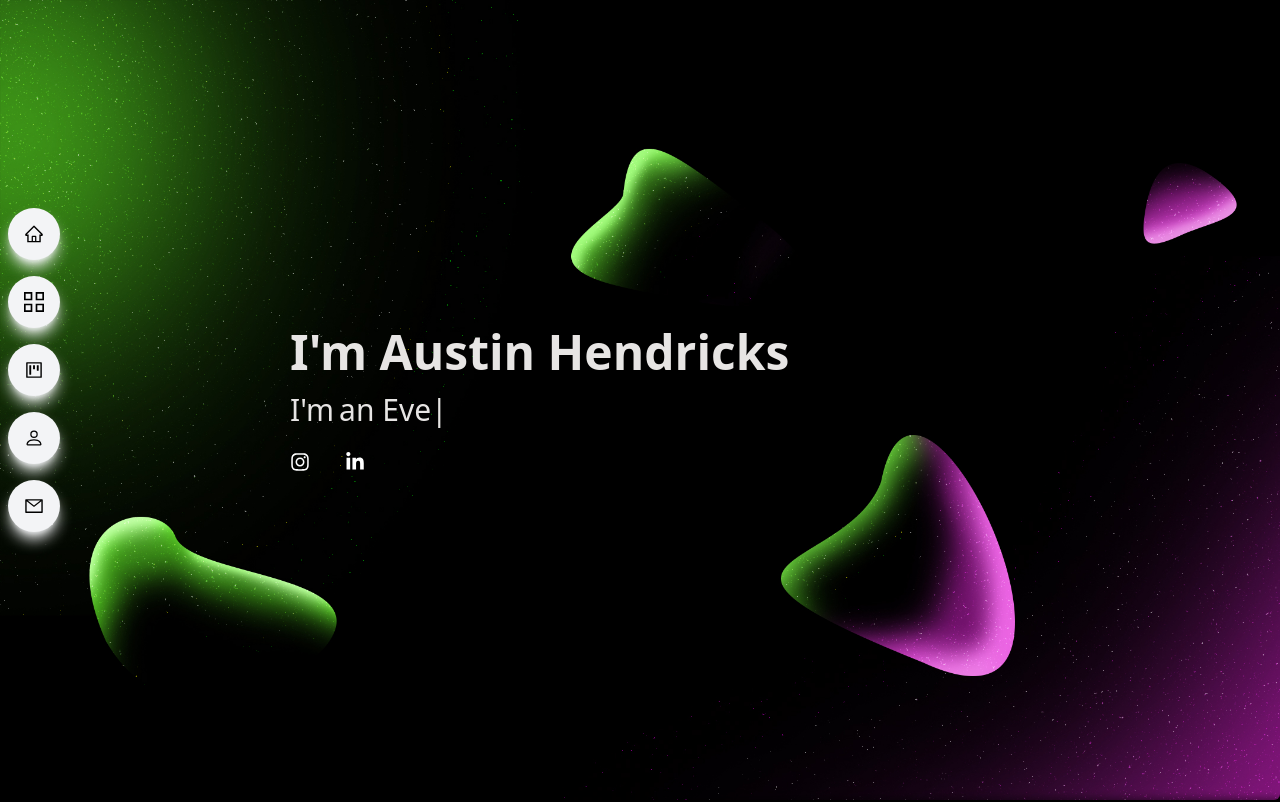
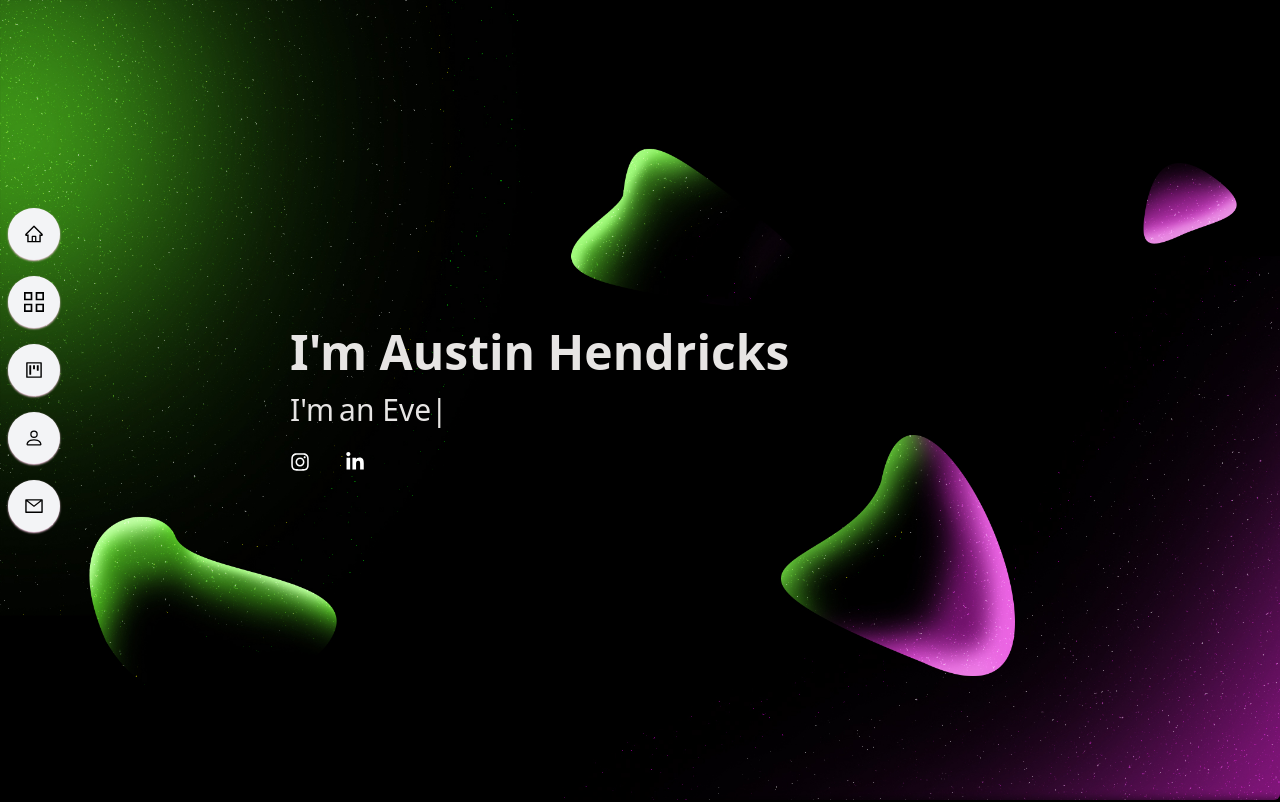
Before and after one commit to AustinMH0/personal-website, a React (Vite) app in the folder my-react-app/: page / in a window 1280 px wide. Shown: the top 802 px of the page. Built offline with nearby package versions, Linux system fonts and the light colour scheme.

Commit message:
Links now open in new tab

```diff
--- a/my-react-app/src/components/Main.jsx
+++ b/my-react-app/src/components/Main.jsx
@@ -33,10 +33,10 @@ const Main = () => {
             />
           </h2>
           <div className='flex justify-between pt-6 max-w-[75px] w-full'>
-            <a href='https://www.instagram.com/renderloop_/'>
+            <a style={{display: "table-cell"}} target="_blank" href='https://www.instagram.com/renderloop_/'>
               <FaInstagram  className='cursor-pointer fill-white' size={20} />
             </a>
-            <a href='https://www.linkedin.com/'>
+            <a style={{display: "table-cell"}} target="_blank" href='https://www.linkedin.com/'>
               <FaLinkedinIn className='cursor-pointer fill-white' size={20} />
             </a>
           </div>
--- a/my-react-app/src/components/ProjectItem.jsx
+++ b/my-react-app/src/components/ProjectItem.jsx
@@ -1,6 +1,6 @@
 import React from 'react'
 
-const ProjectItem = ({img, title, stack}) => {
+const ProjectItem = ({img, title, stack, link}) => {
   return (
     <div className='relative flex items-center justify-center h-fit w-full shadow-2xl shadow-[#000000] rounded-xl group hover:bg-gradient-to-r from-gray-900 to-[#c531c8]'>
         <img src={img} alt={title} className='rounded-xl group-hover:opacity-10'/>
@@ -9,8 +9,10 @@ const ProjectItem = ({img, title, stack}) => {
                 {title}
             </h3>
             <p className='pb-4 pt-2 text-white text-center'>{stack}</p>
-            <a href='/'>
-                <p className='text-center p-3  rounded-lg bg-white text-gray-700 font-bold cursor-pointer text-lg'>More Info</p>
+            <a style={{display: "table-cell"}} target="_blank" href={link}>
+                <p className='text-center p-3  rounded-lg bg-white text-gray-700 font-bold cursor-pointer text-lg'>
+                  More Info
+                </p>
             </a>
         </div>
     </div>
--- a/my-react-app/src/components/Projects.jsx
+++ b/my-react-app/src/components/Projects.jsx
@@ -14,10 +14,10 @@ const Projects = () => {
             Lorem ipsum dolor sit amet consectetur, adipisicing elit. Optio perferendis similique velit totam, quaerat, labore voluptas laboriosam ducimus omnis nihil odit, quod temporibus adipisci nisi autem libero distinctio doloremque. Recusandae.
         </p>
         <div className='grid sm:grid-cols-2 gap-12 text-stone-300'>
-            <ProjectItem img={VRcadeSuiteImg} title='VRcade Suite' stack='Unity, C#' />
-            <ProjectItem img={RecipeImg} title='Recipe Manager' stack='Python, Coverage.py, Unittests, Github Actions, Docker' />
-            <ProjectItem img={DrumsImg} title='VR Drums' stack='Unity, C#' />
-            <ProjectItem img={WebsiteImg} title='Portfolio Website' stack='React JS, Vite, Tailwind, S3, Cloudfront, Github Actions, Docker' />
+            <ProjectItem img={VRcadeSuiteImg} link='https://github.com/LuisRamirezTorres/CS425-Senior-Project' title='VRcade Suite' stack='Unity, C#' />
+            <ProjectItem img={RecipeImg} link='https://github.com/AustinMH0/CS333-Final-Project' title='Recipe Manager' stack='Python, Coverage.py, Unittests, Github Actions, Docker' />
+            <ProjectItem img={DrumsImg} link='https://github.com/AustinMH0/CS484-Final-Project' title='VR Drums' stack='Unity, C#' />
+            <ProjectItem img={WebsiteImg} link='https://github.com/AustinMH0/personal-website' title='Portfolio Website' stack='React JS, Vite, Tailwind, S3, Cloudfront, Github Actions, Docker' />
         </div>
     </div>
   )
--- a/my-react-app/src/components/Sidenav.jsx
+++ b/my-react-app/src/components/Sidenav.jsx
@@ -2,14 +2,6 @@ import React, {useState} from 'react';
 import { AiOutlineHome, AiOutlineMenu, AiOutlineProject, AiOutlineMail } from 'react-icons/ai';
 import { GrProjects } from 'react-icons/gr';
 import { BsPerson } from 'react-icons/bs';
-
-// function ResumeClick() {
-
-//     let navigate = useNavigate();
-//     const routeChange = () =>{
-//       let path = `./resume.jsx`;
-//       navigate(path);
-//     }
 
 const Sidenav = () => {
     const [nav, setNav] = useState(false);
@@ -68,19 +60,19 @@ const Sidenav = () => {
         }
         <div className='md:block hidden fixed top-[25%] z-10'>
             <div className='flex flex-col'>
-                <a href='#main' className='rounded-full shadow-lg bg-gray-100 shadow-gray-100 m-2 p-4 cursor-pointer hover:scale-110 ease-in duration-300'>
+                <a href='#main' className='rounded-full shadow-sm bg-gray-100 shadow-pink-200 m-2 p-4 cursor-pointer hover:scale-110 ease-in duration-300'>
                     <AiOutlineHome size={20} />
                 </a>
-                <a href='#work' className='rounded-full shadow-lg bg-gray-100 shadow-gray-100 m-2 p-4 cursor-pointer hover:scale-110 ease-in duration-300'>
+                <a href='#work' className='rounded-full shadow-sm bg-gray-100 shadow-pink-200 m-2 p-4 cursor-pointer hover:scale-110 ease-in duration-300'>
                     <GrProjects size={20} />
                 </a>
-                <a href='#projects' className='rounded-full shadow-lg bg-gray-100 shadow-gray-100 m-2 p-4 cursor-pointer hover:scale-110 ease-in duration-300'>
+                <a href='#projects' className='rounded-full shadow-sm bg-gray-100 shadow-pink-200 m-2 p-4 cursor-pointer hover:scale-110 ease-in duration-300'>
                     <AiOutlineProject size={20} />
                 </a>
-                <a href='./resume/' className='rounded-full shadow-lg bg-gray-100 shadow-gray-100 m-2 p-4 cursor-pointer hover:scale-110 ease-in duration-300'>
+                <a style={{display: "table-cell"}} target="_blank" href='./resume/' className='rounded-full shadow-sm bg-gray-100 shadow-pink-200 m-2 p-4 cursor-pointer hover:scale-110 ease-in duration-300'>
                     <BsPerson size={20} />
                 </a>
-                <a href='#contact' className='rounded-full shadow-lg bg-gray-100 shadow-gray-100 m-2 p-4 cursor-pointer hover:scale-110 ease-in duration-300'>
+                <a href='#contact' className='rounded-full shadow-sm bg-gray-100 shadow-pink-200 m-2 p-4 cursor-pointer hover:scale-110 ease-in duration-300'>
                     <AiOutlineMail size={20} />
                 </a>
             </div>
```
